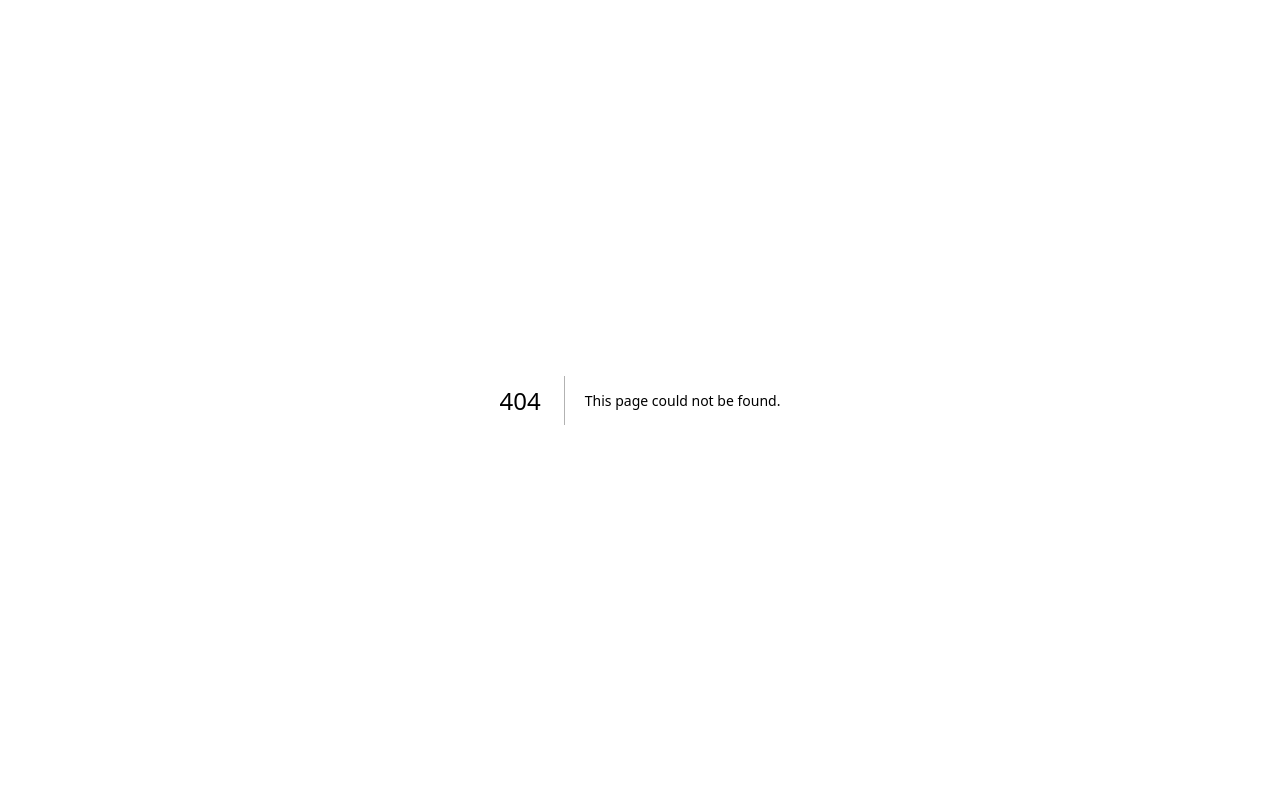
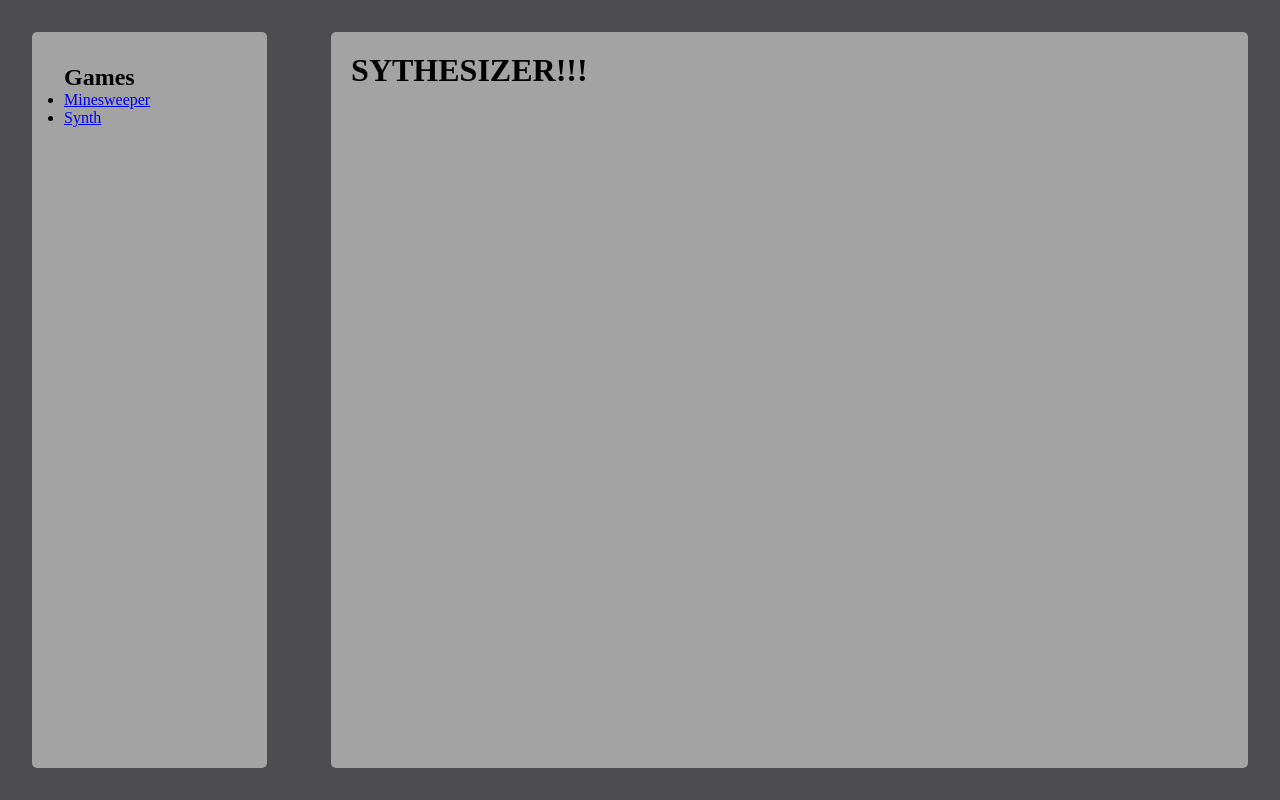
Before and after one commit to iamtimleonard/portfolio, a Next.js app: page /games/synth in a window 1280 px wide. Before the commit this address had no page. Built offline with nearby package versions, Linux system fonts and the light colour scheme.

Commit message:
feat(games): add synth resources

```diff
--- a/app/games/layout.tsx
+++ b/app/games/layout.tsx
@@ -14,6 +14,9 @@ export default function RootLayout({
           <li>
             <Link href="/games/minesweeper">Minesweeper</Link>
           </li>
+          <li>
+            <Link href="/games/synth">Synth</Link>
+          </li>
         </ul>
       </nav>
       <div className={styles.game}>{children}</div>
--- /dev/null
+++ b/app/games/synth/page.tsx
@@ -0,0 +1,3 @@
+export default function Page() {
+  return <h1>SYTHESIZER!!!</h1>;
+}
```
